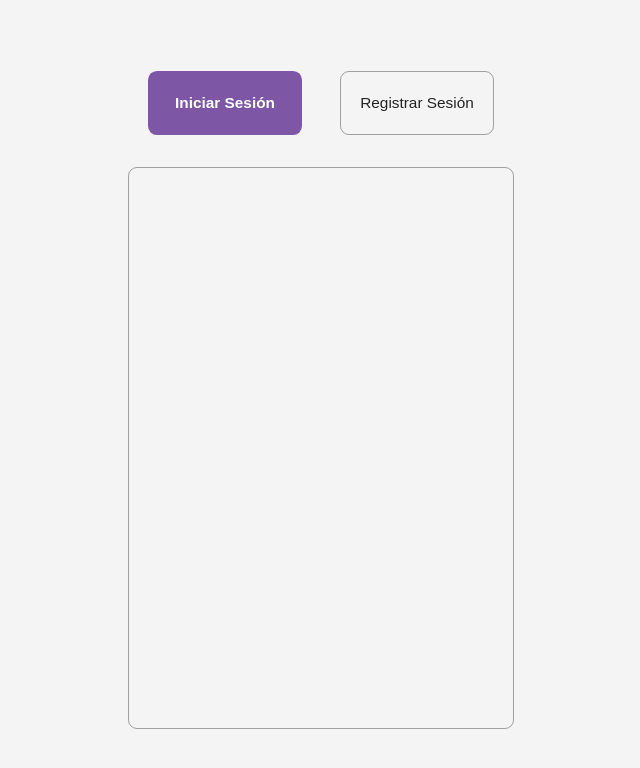
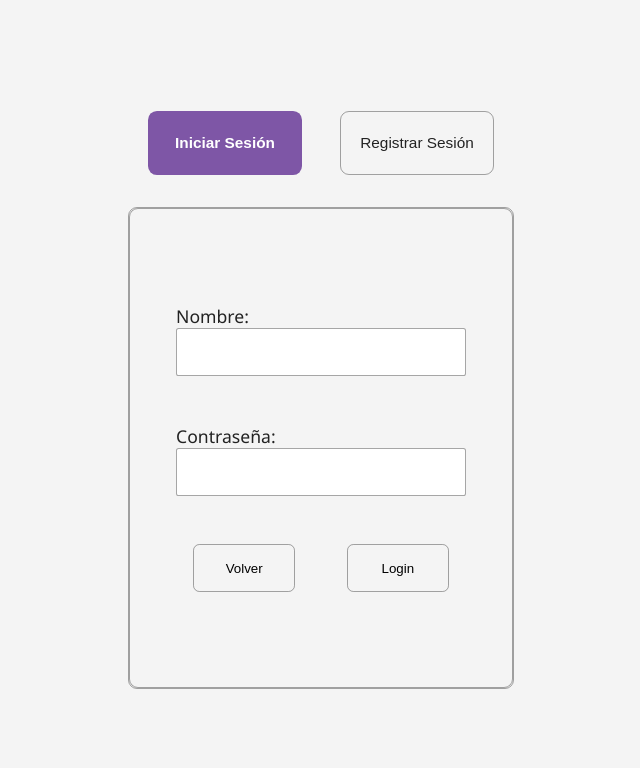
Before and after one commit to Claudio-Espinoza/OOO-Sistema, a Vue app in the folder frontend/: page /sesion in a window 1280 px wide. Shown: the top 768 px of the page, without its empty margins (319-959 px from the left). Built offline with nearby package versions, Linux system fonts and the light colour scheme; what vue3-markdown-it would draw is missing.

Commit message:
Feat<full> Habilita la comprobasion de seguridad

```diff
--- a/frontend/src/components/molecules/FormLogin.vue
+++ b/frontend/src/components/molecules/FormLogin.vue
@@ -1,13 +1,122 @@
 <script setup lang="ts">
+import { ref } from 'vue';
+import { useRouter } from 'vue-router';
+import LoggerService from '@/service/LoggerService.ts'
+import { IAuthLoginRequest } from '@/model/User';
 
+
+const router = useRouter();
+const service = new LoggerService()
+
+function changeView() {
+    router.push("/")
+}
+
+const email = ref('');
+const password = ref('');
+const error = ref(false);
+
+const handleSubmit = () => {
+    console.log('Email:', email.value);
+    console.log('Password:', password.value);
+    const loginRequest: IAuthLoginRequest = {
+        username: email.value,
+        password: password.value,
+    };
+
+    service.loginUser(loginRequest).then((response) => {
+        console.log(response);
+        if (typeof response?.jwt === 'string' && response.jwt.length > 4) {
+            error.value = false
+            router.push("/");
+        } else {
+            error.value = true
+        }
+
+    }).catch((error) => {
+        console.error(error);
+    });
+};
 </script>
 
 <template>
-    <form action="">
-
+    <form class="form" @submit.prevent="handleSubmit">
+        <div class="form-div">
+            <label class="form-title" for="email">Nombre:</label>
+            <input class="form-input" id="email" type="text" v-model="email" required>
+        </div>
+        <div class="form-div">
+            <label class="form-title" for="password">Contraseña:</label>
+            <input class="form-input" id="password" type="password" v-model="password" required>
+        </div>
+        <small v-if="error">Logeo erroneo</small>
+        <div class="form-div--alternative">
+            <button class="form-button" type="submit">Login</button>
+            <button class="form-button" @click="changeView()">Volver</button>
+        </div>
 
     </form>
 
 </template>
 
-<style scoped></style>
+<style scoped>
+small {
+    margin-bottom: 5%;
+}
+
+.form {
+    width: 30vw;
+    height: 60vh;
+    box-sizing: border-box;
+    padding: 10%;
+
+    display: flex;
+    align-items: center;
+    justify-content: space-around;
+    flex-direction: column;
+}
+
+.form-div {
+    width: 95%;
+    height: 30%;
+}
+
+.form-div--alternative {
+    display: flex;
+    flex-direction: row-reverse;
+    gap: 20%;
+    align-content: space-around;
+    justify-content: center;
+}
+
+.form-button {
+    width: 10vw;
+    height: 6vh;
+    border: var(--borde);
+    background: none;
+    border-radius: 0.5vw;
+}
+
+.form-button:hover {
+    transform: scale(1.05);
+}
+
+.form-button:active {
+    background-color: var(--color-morado);
+    transform: scale(0.95);
+}
+
+
+.form-input {
+    border: var(--borde);
+    border-radius: 0.2vw;
+    width: 100%;
+    height: 40%;
+    box-sizing: border-box;
+}
+
+.form-title {
+    font-size: 1.1rem;
+    margin-bottom: 2%;
+}
+</style>
--- a/frontend/src/components/molecules/FormRegister.vue
+++ b/frontend/src/components/molecules/FormRegister.vue
@@ -1,13 +1,126 @@
 <script setup lang="ts">
+import { ref } from 'vue';
+import { useRouter } from 'vue-router';
+import LoggerService from '@/service/LoggerService.ts'
+import { IRegister } from '@/model/User';
 
+
+const router = useRouter();
+const service = new LoggerService()
+
+function changeView() {
+    router.push("/")
+}
+
+const email = ref('');
+const password = ref('');
+const error = ref(false);
+const succes = ref(false);
+
+const handleSubmit = () => {
+    console.log('Email:', email.value);
+    console.log('Password:', password.value);
+    const registerRequest: IRegister = {
+        username: email.value,
+        password: password.value,
+        roleRequest: 'ADMINISTRADOR'
+    };
+
+    service.registerUser(registerRequest).then((response) => {
+        console.log(response);
+        if (typeof response?.jwt === 'string' && response.jwt.length > 4) {
+            error.value = false
+            succes.value = true
+        } else {
+            error.value = true
+        }
+
+    }).catch((error) => {
+        console.error(error);
+    });
+};
 </script>
 
 <template>
-    <form action="">
+    <form class="form" @submit.prevent="handleSubmit">
+        <div class="form-div">
+            <label class="form-title" for="email">Nombre:</label>
+            <input class="form-input" id="email" type="text" v-model="email" required>
+        </div>
+        <div class="form-div">
+            <label class="form-title" for="password">Contraseña:</label>
+            <input class="form-input" id="password" type="password" v-model="password" required>
+        </div>
+        <small v-if="error">Logeo erroneo</small>
+        <small v-if="succes">Registro exitoso</small>
 
+        <div class="form-div--alternative">
+            <button class="form-button" type="submit">Login</button>
+            <button class="form-button" @click="changeView()">Volver</button>
+        </div>
 
     </form>
 
 </template>
 
-<style scoped></style>
+<style scoped>
+small {
+    margin-bottom: 5%;
+}
+
+.form {
+    width: 30vw;
+    height: 60vh;
+    box-sizing: border-box;
+    padding: 10%;
+
+    display: flex;
+    align-items: center;
+    justify-content: space-around;
+    flex-direction: column;
+}
+
+.form-div {
+    width: 95%;
+    height: 30%;
+}
+
+.form-div--alternative {
+    display: flex;
+    flex-direction: row-reverse;
+    gap: 20%;
+    align-content: space-around;
+    justify-content: center;
+}
+
+.form-button {
+    width: 10vw;
+    height: 6vh;
+    border: var(--borde);
+    background: none;
+    border-radius: 0.5vw;
+}
+
+.form-button:hover {
+    transform: scale(1.05);
+}
+
+.form-button:active {
+    background-color: var(--color-morado);
+    transform: scale(0.95);
+}
+
+
+.form-input {
+    border: var(--borde);
+    border-radius: 0.2vw;
+    width: 100%;
+    height: 40%;
+    box-sizing: border-box;
+}
+
+.form-title {
+    font-size: 1.1rem;
+    margin-bottom: 2%;
+}
+</style>
--- /dev/null
+++ b/frontend/src/model/User.ts
@@ -0,0 +1,17 @@
+export interface IAuthLoginRequest {
+    username: string;
+    password: string;
+}
+
+export interface IAuthResponse {
+    username: string;
+    message: string;
+    jwt: string;
+    status: boolean;
+}
+
+export interface IRegister {
+    username: string;
+    password: string;
+    roleRequest: string;
+}
--- a/frontend/src/pages/LoginPage.vue
+++ b/frontend/src/pages/LoginPage.vue
@@ -47,8 +47,6 @@ function activarButon() {
 
 <style scoped>
 .form {
-    width: 30%;
-    height: 70%;
     border: var(--borde);
     border-radius: 0.7vw;
 
@@ -57,8 +55,6 @@ function activarButon() {
     justify-content: center;
     flex-direction: column;
 }
-
-
 
 .container-logger {
     width: 100%;
--- a/frontend/src/service/ChallengerService.ts
+++ b/frontend/src/service/ChallengerService.ts
@@ -1,7 +1,7 @@
 import { IChallenger } from './../model/Challenger';
 import axios from 'axios';
 
-class RankingService {
+class ChallengerService {
   private API_URL = 'http://localhost:8080';
 
   async fetchAllChallenger(): Promise<Array<IChallenger> | null> {
@@ -22,35 +22,4 @@ class RankingService {
   }
 }
 
-const descargarPDF = async (idDesafio: number) => {
-  try {
-    const response = await axios.get(
-      `http://localhost:8080/descargar-pdf/${idDesafio}`,
-      {
-        responseType: 'blob', // Importante para tratar la respuesta como un archivo binario
-      }
-    );
-
-    // Crear un URL temporal para el archivo
-    const url = window.URL.createObjectURL(new Blob([response.data]));
-
-    // Crear un enlace para descargar el archivo
-    const link = document.createElement('a');
-    link.href = url;
-    link.setAttribute('download', `desafio-${idDesafio}.pdf`); // Nombre del archivo PDF a descargar
-    document.body.appendChild(link);
-
-    // Disparar la descarga
-    link.click();
-
-    // Limpiar el enlace temporal después de la descarga
-    if (link.parentNode) {
-      link.parentNode.removeChild(link);
-    }
-    window.URL.revokeObjectURL(url);
-  } catch (error) {
-    console.error('Hubo un error al descargar el PDF:', error);
-  }
-};
-
-export default RankingService;
+export default ChallengerService;
--- a/frontend/src/service/CourseService.ts
+++ b/frontend/src/service/CourseService.ts
@@ -1,7 +1,7 @@
 import axios from 'axios';
 import { ICurso, ILeccion } from '@/model/Course.ts';
 
-class RankingService {
+class CourseService {
   private API_URL = 'http://localhost:8080';
 
   async fetchAllCourse(): Promise<Array<ICurso> | null> {
@@ -41,4 +41,4 @@ class RankingService {
   }
 }
 
-export default RankingService;
+export default CourseService;
--- /dev/null
+++ b/frontend/src/service/LoggerService.ts
@@ -0,0 +1,39 @@
+import axios from 'axios';
+import { IAuthLoginRequest, IAuthResponse, IRegister } from '@/model/User';
+
+class LoggerService {
+    private API_URL = 'http://localhost:8080';
+
+    async loginUser(
+        userRequest: IAuthLoginRequest
+    ): Promise<IAuthResponse | null> {
+        try {
+            const response = await axios.post<IAuthResponse>(
+                `${this.API_URL}/auth/log-in`,
+                userRequest
+            );
+            return response.data;
+        } catch (error) {
+            console.error('Error al intentar iniciar sesión:', error);
+            return null;
+        }
+    }
+
+
+    async registerUser(
+        userRequest: IRegister
+    ): Promise<IAuthResponse | null> {
+        try {
+            const response = await axios.post<IAuthResponse>(
+                `${this.API_URL}/auth/sign-up`,
+                userRequest
+            );
+            return response.data;
+        } catch (error) {
+            console.error('Error al intentar registrar el usuario:', error);
+            return null;
+        }
+    }
+}
+
+export default LoggerService;
```
